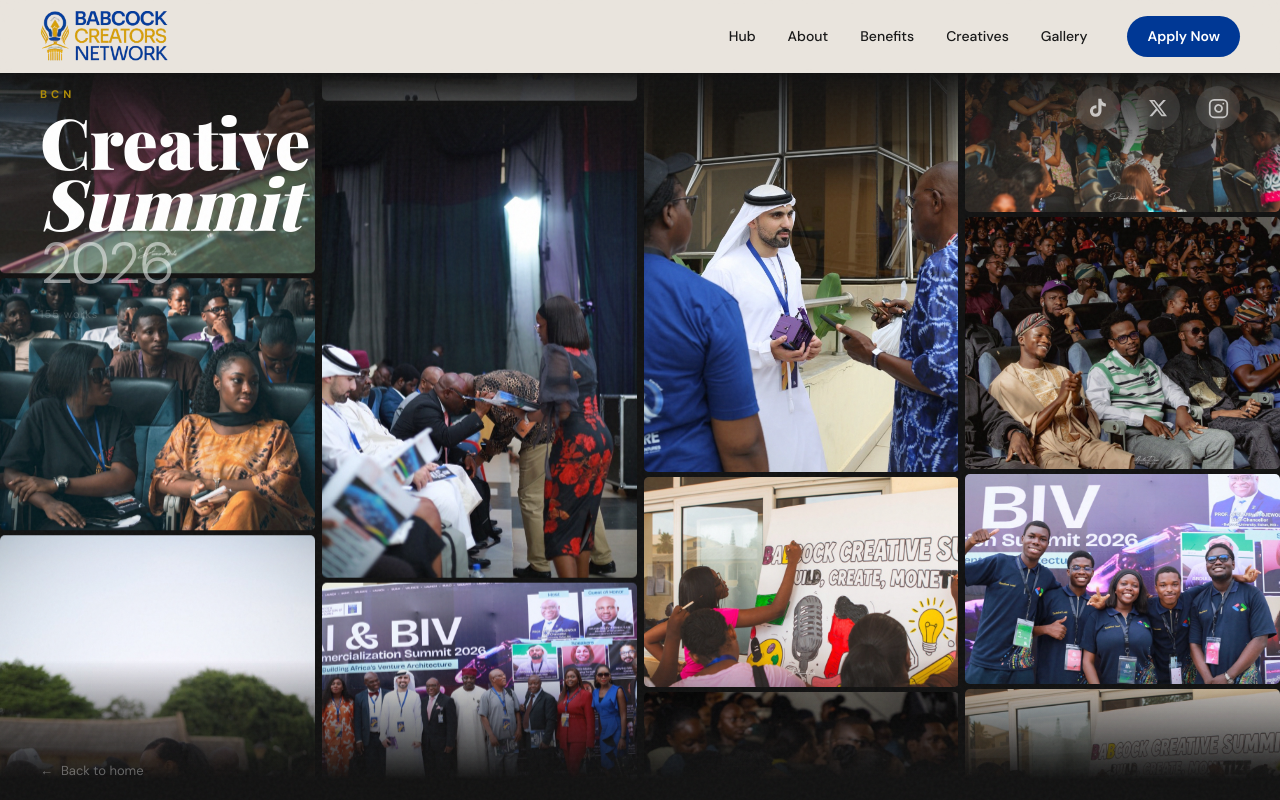
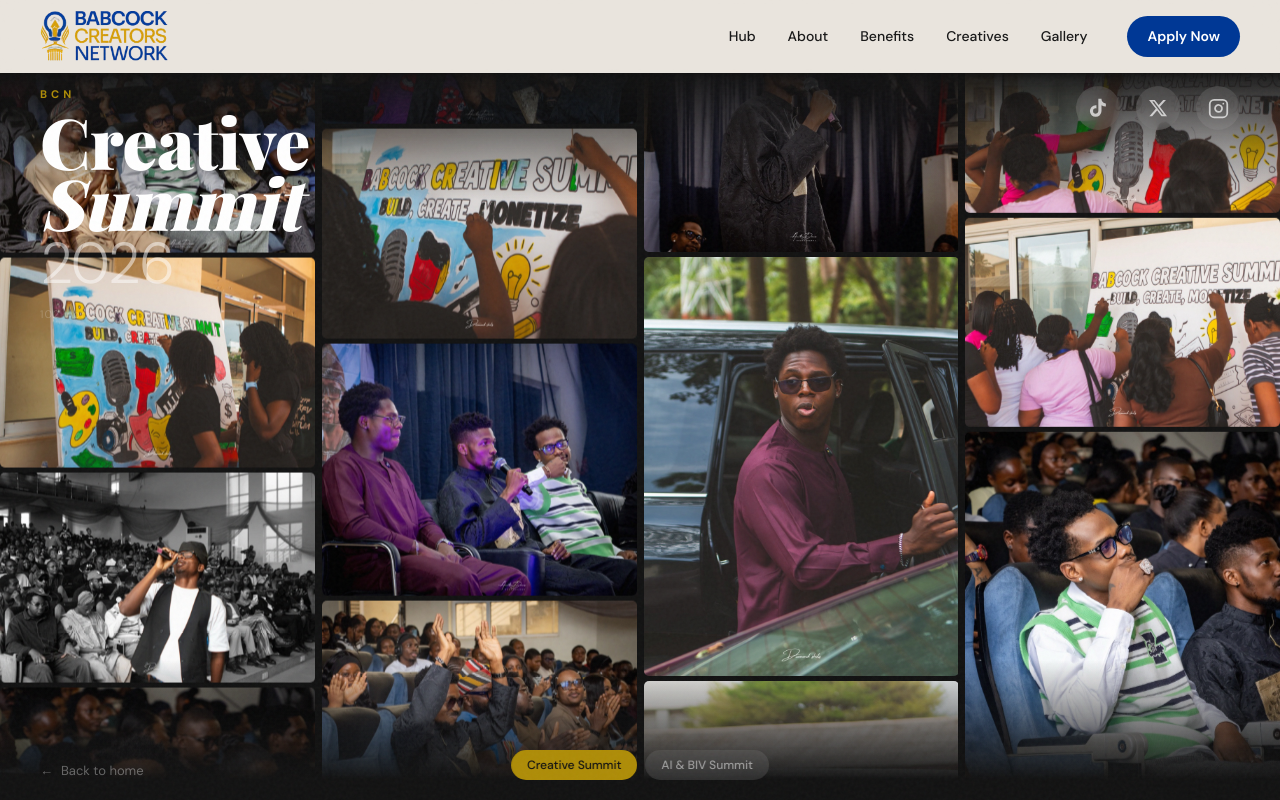
Before and after one commit to Kachi-Obata/BabcockCreatorsNetwork, a Next.js app: page /gallery in a window 1280 px wide. Built offline with nearby package versions, Linux system fonts and the light colour scheme.

Commit message:
toggle navigation through events

```diff
--- a/app/gallery/page.tsx
+++ b/app/gallery/page.tsx
@@ -224,31 +224,59 @@
   return a;
 }
 
-// Round-robin interleave any number of groups so no single event clumps
-function interleaveAll(groups: string[][]): string[] {
+// Interleave two arrays — ~2 from A per 1 from B, matching the 64/38 ratio
+function interleave(a: string[], b: string[]): string[] {
   const out: string[] = [];
-  const max = Math.max(...groups.map((g) => g.length));
-  for (let i = 0; i < max; i++) {
-    for (const g of groups) {
-      if (i < g.length) out.push(g[i]);
-    }
+  let ai = 0;
+  let bi = 0;
+  while (ai < a.length || bi < b.length) {
+    if (ai < a.length) out.push(a[ai++]);
+    if (ai < a.length) out.push(a[ai++]);
+    if (bi < b.length) out.push(b[bi++]);
   }
   return out;
 }
 
+// Distribute a flat image list into 4 columns round-robin
+function toColumns(images: string[]): string[][] {
+  return images.reduce<string[][]>(
+    (cols, img, i) => { cols[i % 4].push(img); return cols; },
+    [[], [], [], []]
+  );
+}
+
+// ── Creative Summit (Groups A + B mixed) ──────────────────────────────────────
 const SHUFFLED_A = seededShuffle(GROUP_A, 42);
 const SHUFFLED_B = seededShuffle(GROUP_B, 137);
+const CREATIVE_IMAGES = interleave(SHUFFLED_A, SHUFFLED_B); // 102 images
+const CREATIVE_COLUMNS = toColumns(CREATIVE_IMAGES);
+
+// ── AI & BIV Summit (Group C only) ───────────────────────────────────────────
 const SHUFFLED_C = seededShuffle(GROUP_C, 291);
-const ALL_IMAGES = interleaveAll([SHUFFLED_A, SHUFFLED_B, SHUFFLED_C]); // 155 images, mixed
+const AIBIV_IMAGES = SHUFFLED_C; // 53 images
+const AIBIV_COLUMNS = toColumns(AIBIV_IMAGES);
 
-// Round-robin distribute into 4 columns
-const COLUMNS: string[][] = ALL_IMAGES.reduce<string[][]>(
-  (cols, img, i) => {
-    cols[i % 4].push(img);
-    return cols;
+// ── Event config ──────────────────────────────────────────────────────────────
+const EVENTS = {
+  creative: {
+    eyebrow: "BCN",
+    line1: "Creative",
+    line2: "Summit",
+    year: "2026",
+    columns: CREATIVE_COLUMNS,
+    count: CREATIVE_IMAGES.length,
   },
-  [[], [], [], []]
-);
+  aibiv: {
+    eyebrow: "BCN",
+    line1: "AI & BIV",
+    line2: "Summit",
+    year: "",
+    columns: AIBIV_COLUMNS,
+    count: AIBIV_IMAGES.length,
+  },
+} as const;
+
+type EventKey = keyof typeof EVENTS;
 
 // Each column: speed (s) and scroll direction
 const COL_CONFIG = [
@@ -260,13 +288,16 @@
 
 // ── Page ──────────────────────────────────────────────────────────────────────
 export default function GalleryPage() {
+  const [activeEvent, setActiveEvent] = useState<EventKey>("creative");
+  const event = EVENTS[activeEvent];
+
   return (
     <main className="relative h-screen overflow-hidden bg-[#111111]">
       <Navbar forceDark backLink={{ label: "Hub", href: "/" }} />
 
-      {/* Scrolling columns — full bleed */}
-      <div className="absolute inset-0 flex gap-[5px] sm:gap-[7px]">
-        {COLUMNS.map((images, i) => (
+      {/* Scrolling columns — remount on event change for a clean reset */}
+      <div key={activeEvent} className="absolute inset-0 flex gap-[5px] sm:gap-[7px]">
+        {event.columns.map((images, i) => (
           <div
             key={i}
             className={`overflow-hidden ${i >= 2 ? "hidden md:block md:flex-1" : "flex-1"}`}
@@ -308,7 +339,7 @@
           className="text-[#AE8C07] text-[11px] uppercase tracking-[4px] font-bold mb-2"
           style={{ fontFamily: "var(--font-dm-sans)" }}
         >
-          BCN
+          {event.eyebrow}
         </p>
         <h1 style={{ lineHeight: 0.88, letterSpacing: "-0.04em" }}>
           <span
@@ -319,7 +350,7 @@
               fontWeight: 900,
             }}
           >
-            Creative
+            {event.line1}
           </span>
           <span
             className="block text-white"
@@ -330,8 +361,9 @@
               fontStyle: "italic",
             }}
           >
-            Summit
+            {event.line2}
           </span>
+          {event.year && (
             <span
               className="block text-white/50"
               style={{
@@ -342,18 +374,19 @@
                 marginTop: "0.08em",
               }}
             >
-            2026
+              {event.year}
             </span>
+          )}
         </h1>
         <p
           className="mt-4 text-white/20 text-[11px] tracking-[1px]"
           style={{ fontFamily: "var(--font-dm-sans)" }}
         >
-          {ALL_IMAGES.length} works
+          {event.count} works
         </p>
       </div>
 
-      {/* Social icon links — top right, balanced against the title */}
+      {/* Social icon links — top right */}
       <div className="absolute top-[76px] lg:top-[86px] right-6 lg:right-10 z-[600] flex items-center gap-3 sm:gap-4">
         {GALLERY_SOCIALS.map((s) => (
           <a
@@ -378,6 +411,24 @@
         <span>←</span>
         <span>Back to home</span>
       </a>
+
+      {/* Event toggle — bottom centre */}
+      <div className="absolute bottom-5 left-1/2 -translate-x-1/2 z-[600] flex items-center gap-2">
+        {(Object.keys(EVENTS) as EventKey[]).map((key) => (
+          <button
+            key={key}
+            onClick={() => setActiveEvent(key)}
+            className={`px-4 py-1.5 rounded-full text-[12px] font-medium transition-all duration-300 backdrop-blur-sm ${
+              activeEvent === key
+                ? "bg-[#AE8C07] text-[#111111] font-bold"
+                : "bg-white/10 text-white/50 hover:bg-white/20 hover:text-white/80"
+            }`}
+            style={{ fontFamily: "var(--font-dm-sans)" }}
+          >
+            {key === "creative" ? "Creative Summit" : "AI & BIV Summit"}
+          </button>
+        ))}
+      </div>
     </main>
   );
 }
```
Lines whose indentation alone changed are shown as unchanged.
